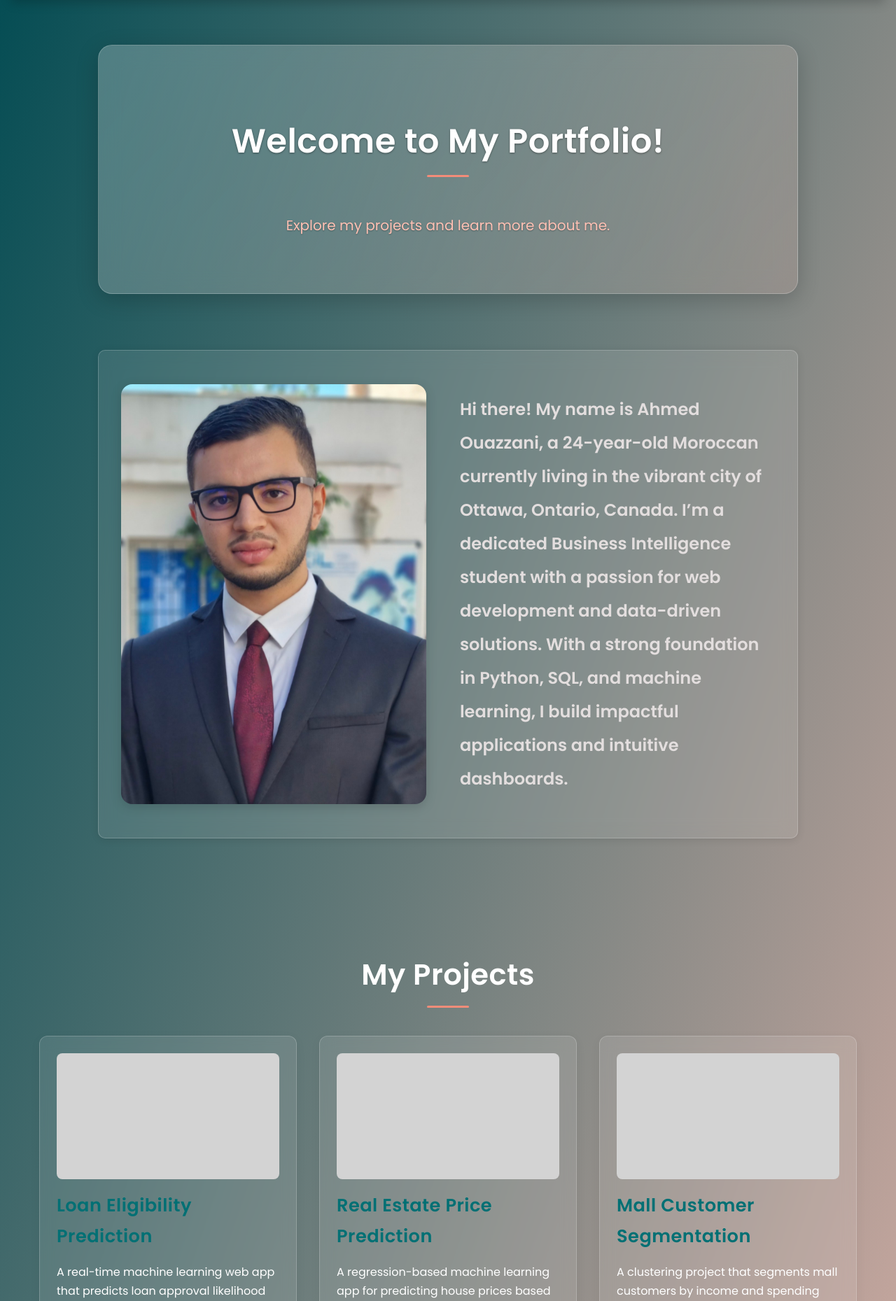
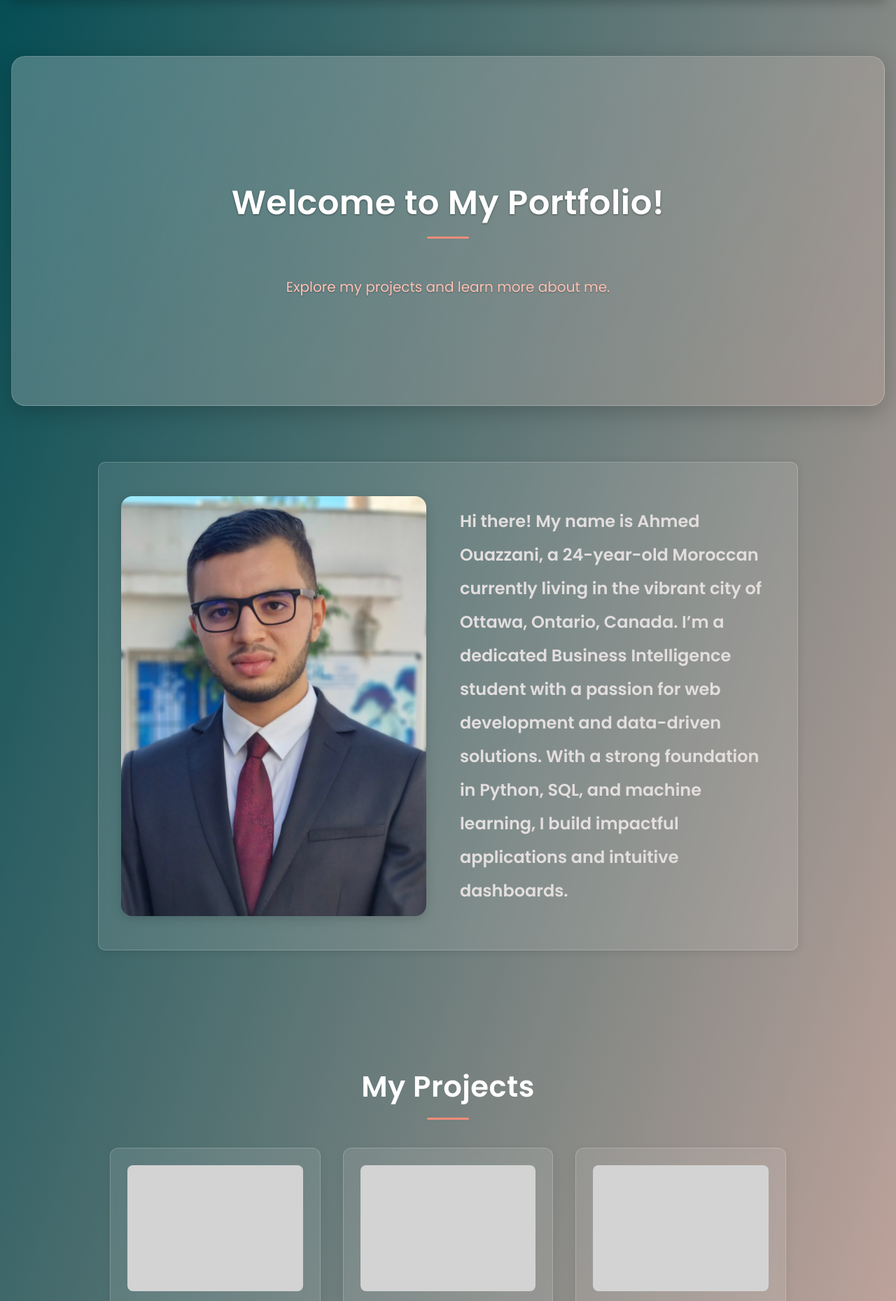
Before and after one commit to AhmedOT22/Portfolio, a Flask app: page / in a window 1280 px wide. Shown: the part 73-1932 px from the top of the page at 70% size. Run offline with Flask 3, Linux system fonts and the light colour scheme.

Commit message:
Urls and style

```diff
--- a/static/css/style.css
+++ b/static/css/style.css
@@ -49,7 +49,7 @@ li, span, label, input, textarea, button {
 /* ===== Sections ===== */
 section {
 	padding: 5rem 1rem;
-	max-width: 1200px;
+	max-width: 80%;
 	margin: 0 auto;
 	background-color: transparent;
 }
@@ -146,8 +146,9 @@ header {
 	background: linear-gradient(135deg, rgba(255,255,255,0.25), rgba(255,193,180,0.15));
 	box-shadow: 0 8px 32px rgba(0,0,0,0.2);
 	border: 1px solid rgba(255,255,255,0.2);
-	margin: 4rem auto 0;
-	max-width: 1000px;
+	margin: 5rem auto 0;
+	height: 500px;
+	max-width: 1400px;
 }
 #home h1 {
 	font-size: 3rem;
@@ -288,7 +289,7 @@ header {
 	flex-direction: column;
 	align-items: center;
 	gap: 1rem;
-	max-width: 500px;
+	max-width: 1600px;
 	margin: 2rem auto 0;
 }
 #contact input,
--- a/view.py
+++ b/view.py
@@ -13,8 +13,8 @@ def home():
 				"Implements Random Forest and Logistic Regression models, featuring an interactive form and dynamic gauge visualization built with Streamlit."
 			),
 			"skills": "Python, Scikit-learn, Streamlit, Pandas, Matplotlib",
-			"link": "https://example.com/loan-demo",
-			"github": "https://github.com/yourusername/loan-eligibility-app"
+			"link": "https://loan-eligibility-prediction-djdstcprojdapfxugpdqwi.streamlit.app/",
+			"github": "https://github.com/AhmedOT22/Loan-Eligibility-Prediction/tree/main"
 		},
 		{
 			"title": "Real Estate Price Prediction",
@@ -23,8 +23,8 @@ def home():
 				"Includes data preprocessing, EDA visualizations, and a Streamlit-based UI for interactive predictions."
 			),
 			"skills": "Python, Scikit-learn, Pandas, Streamlit, Matplotlib",
-			"link": "https://example.com/real-estate",
-			"github": "https://github.com/yourusername/real-estate-price-predictor"
+			#"link": "https://example.com/real-estate",
+			#"github": "https://github.com/AhmedOT22/real-estate-price-predictor"
 		},
 		{
 			"title": "Mall Customer Segmentation",
@@ -33,8 +33,8 @@ def home():
 				"Optimal cluster count determined using the Elbow Method and Silhouette Score. Includes a simple interactive dashboard in Streamlit."
 			),
 			"skills": "Python, Scikit-learn, Matplotlib, Streamlit",
-			"link": "https://example.com/mall-segmentation",
-			"github": "https://github.com/yourusername/mall-customer-segmentation"
+			#"link": "https://example.com/mall-segmentation",
+			#"github": "https://github.com/AhmedOT22/mall-customer-segmentation"
 		},
 		{
 			"title": "UCLA Admission Prediction",
@@ -43,8 +43,8 @@ def home():
 				"The project includes explainability using SHAP values, an interactive input form, and visual feedback via Streamlit."
 			),
 			"skills": "Python, TensorFlow, Keras, SHAP, Streamlit",
-			"link": "https://example.com/ucla-admissions",
-			"github": "https://github.com/yourusername/ucla-admission-predictor"
+			#"link": "https://example.com/ucla-admissions",
+			#"github": "https://github.com/AhmedOT22/ucla-admission-predictor"
 		},
 		{
 			"title": "Air Quality Forecasting",
@@ -54,7 +54,7 @@ def home():
 				"Created interactive visualizations to analyze trends."
 			),
 			"skills": "Alteryx, Python, Pandas, Power BI, ETS",
-			"link": "https://example.com/air-quality-demo",
+			#"link": "https://example.com/air-quality-demo",
 			"github": "https://github.com/AhmedOT22/Air-Quality-Forecasting"
 		},
 		{
@@ -64,7 +64,7 @@ def home():
 				"Implemented key financial metrics and visualized market trends."
 			),
 			"skills": "Python, Pandas, NumPy, Seaborn, Matplotlib",
-			"link": "https://example.com/stock-demo",
+			#"link": "https://example.com/stock-demo",
 			"github": "https://github.com/AhmedOT22/Stock-Watcher-Notebook"
 		}
 	]
```
